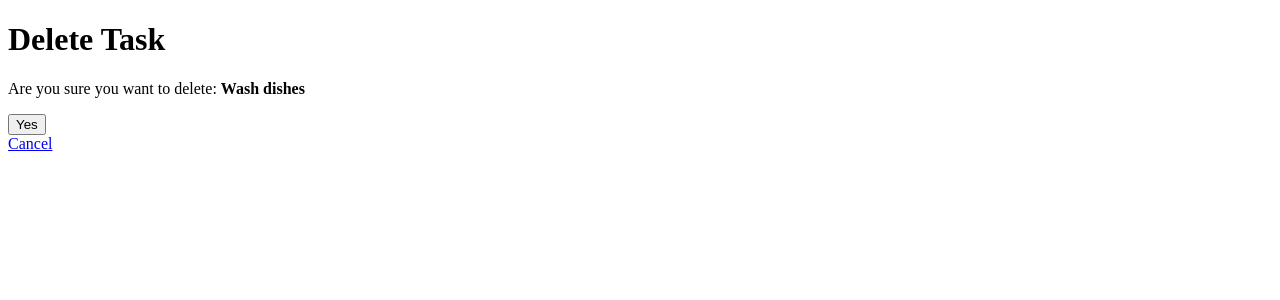
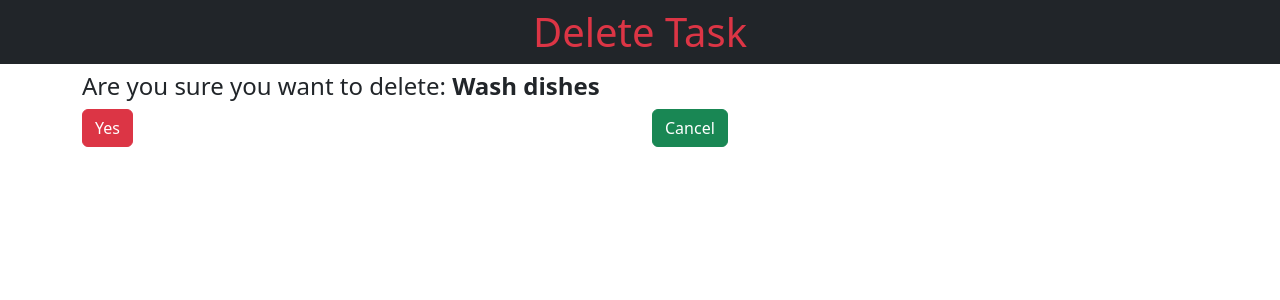
Before and after one commit to Gbolahan15/To-Do-List, a Django app: page /delete/12/ in a window 1280 px wide. Shown: the top 300 px of the page. Run offline with Django 5.2, Linux system fonts and the light colour scheme; data comes from the database, SQL or seed files in the repository.

Commit message:
styled the delete.html

```diff
--- a/todoProject/todoApp/templates/delete.html
+++ b/todoProject/todoApp/templates/delete.html
@@ -4,18 +4,27 @@
 <head>
     <meta charset="UTF-8">
     <meta name="viewport" content="width=device-width, initial-scale=1.0">
+    <link rel="stylesheet" href="https://cdn.jsdelivr.net/npm/bootstrap@5.3.8/dist/css/bootstrap.min.css">
     <link rel="stylesheet" href="{% static 'styles/styles.css' %}">
     <title>Document</title>
 </head>
 <body>
-    <h1>Delete Task</h1>
-    <p>Are you sure you want to delete:
+    <h1 class="text-center bg-dark text-danger p-2">Delete Task</h1>
+    <div class="container">
+        <p class="h4">Are you sure you want to delete:
         <strong>{{task.title}}</strong>
     </p>
-    <form method="POST">
+    </div>
+    <div class="container">
+        <div class="row">
+            <div class="col">
+                <form method="POST">
         {% csrf_token %}
-        <button type="submit">Yes</button>
+        <button type="submit" class="btn btn-danger">Yes</button>
     </form>
-    <a href="{% url 'task_list' %}">Cancel</a>
+            </div>
+    <div class="col"><a href="{% url 'task_list' %}" class="btn btn-success">Cancel</a></div>
+        </div>
+    </div>
 </body>
 </html>
```
